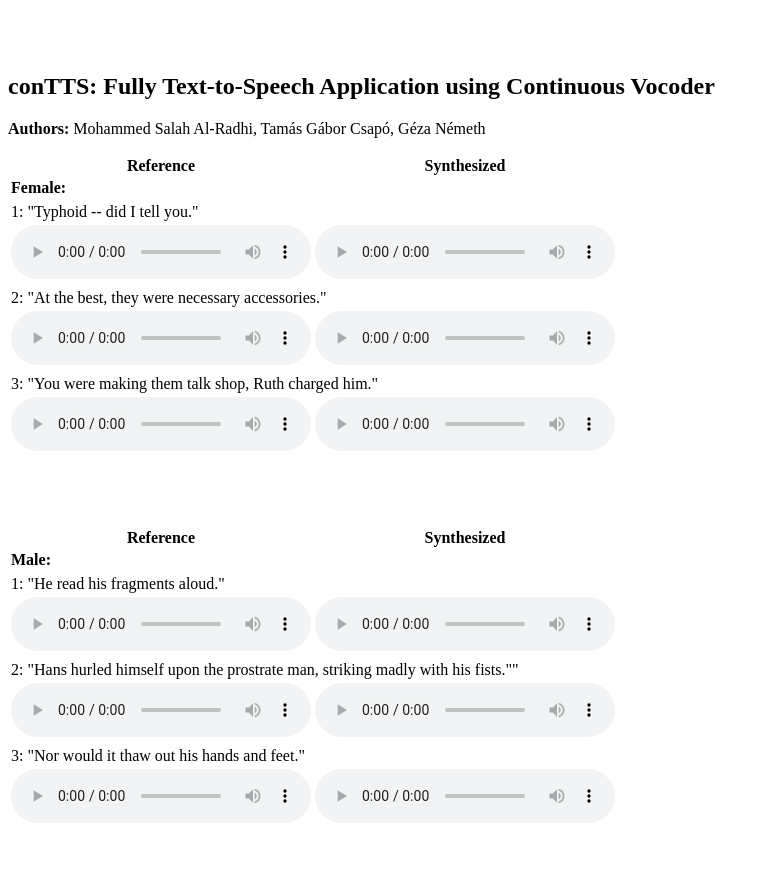
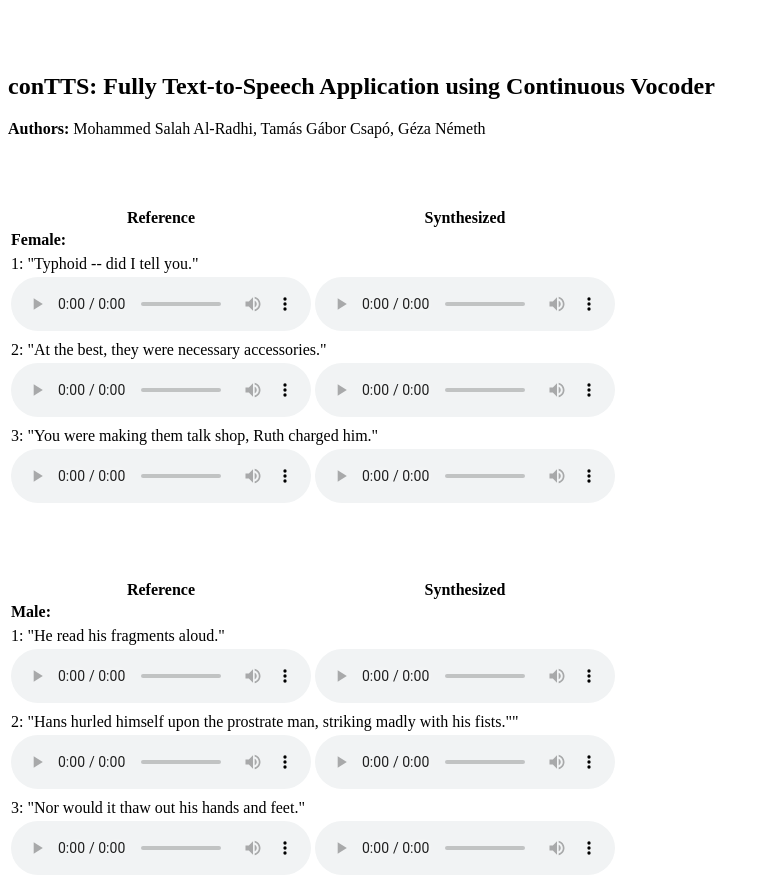
Before and after one commit to malradhi/conTTS, a plain HTML site: page index.html in a window 1280 px wide. Shown: the part 35-925 px from the top of the page, without its empty margins (0-770 px from the left). Before the commit the page ends 873 px from the top, so only its background shows below. Drawn offline with Linux system fonts and the light colour scheme.

Commit message:
Update index.html

```diff
--- a/index.html
+++ b/index.html
@@ -25,6 +25,8 @@
 <table>
   <thead>
     <tr>
+	<p><br />
+	<br /></p>
       <th>Reference</th><th>Synthesized</th>
 	  <p>  </p>
 	  <p>  </p>
@@ -104,15 +106,7 @@
 <td><audio controls=""><source src="wav/bdl/arctic_b0522_synthesized.wav" type="audio/wav"></audio></td>
 
 
-
-
-
-
-
-
-
-
-
+</table>
 
 
   </head>
```
